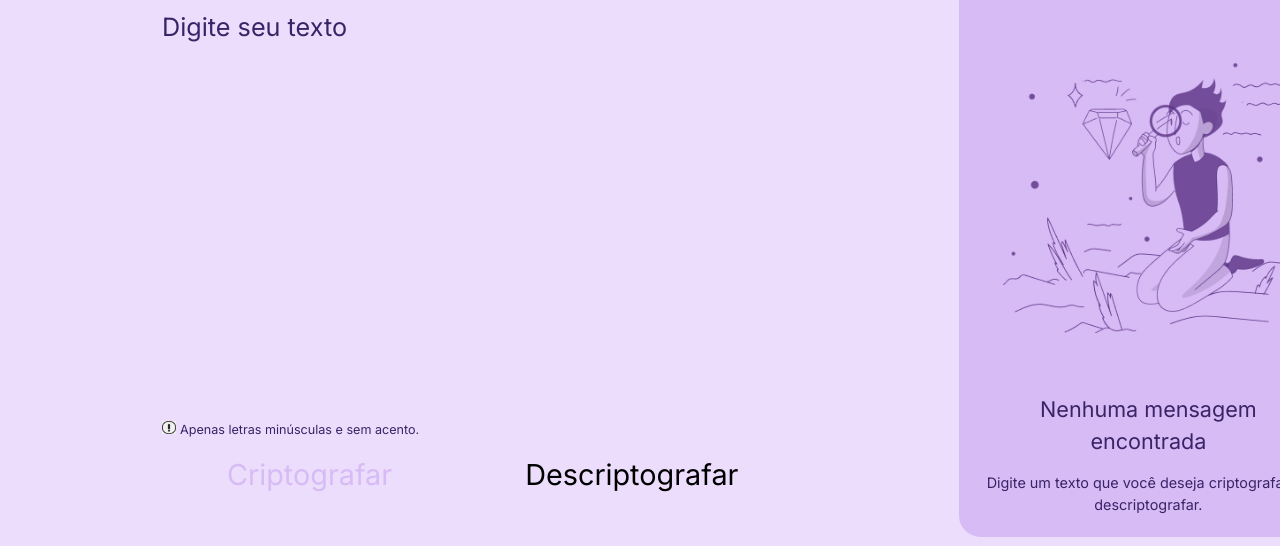
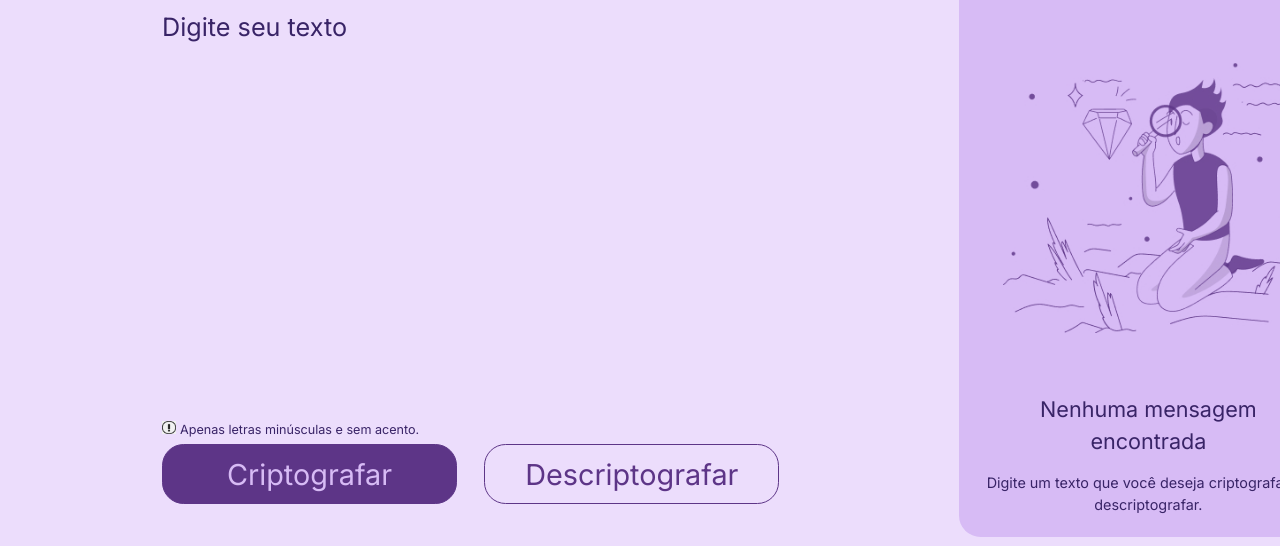
Before and after one commit to EmillyCarmo/challenge_decodificador, a plain HTML site: page index.html in a window 1280 px wide. Shown: the part 70-616 px from the top of the page. Drawn offline with Linux system fonts and the light colour scheme.

Commit message:
projeto inicial

```diff
--- a/styles/style.css
+++ b/styles/style.css
@@ -10,9 +10,9 @@
 
     --cor--primaria: #D7BBF5;
     --cor--secundaria: #ECDDFC;
-    --cor--terciaria: blackgit;
+    --cor--terciaria: #5D3587;
     --cor--info: #392467;
-    /* #5D3587 */
+
 }
 
 body{
```
